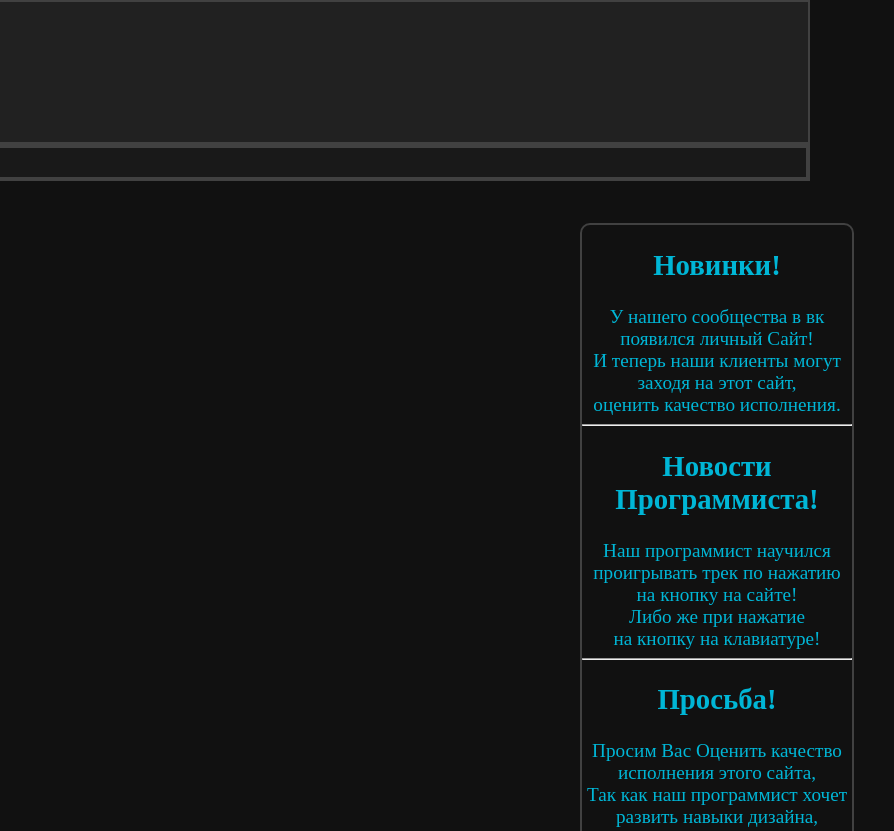
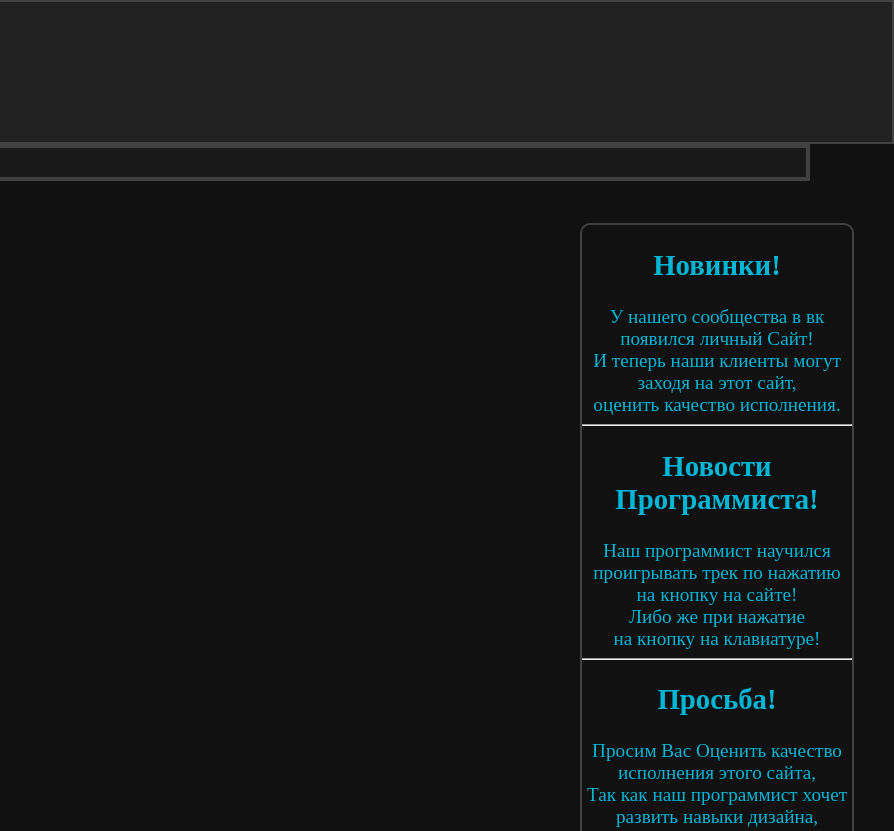
Before and after one commit to WebStudio-Corporation/WebStudio-Corporation.github.io, a plain HTML site: page index.html in a window 1280 px wide. Shown: the top 831 px of the page, 470-1364 px from the left, 894 px wide, since content can reach past the window. Drawn offline with Linux system fonts and the light colour scheme.

Commit message:
ё12
132

```diff
--- a/style.css
+++ b/style.css
@@ -16,6 +16,7 @@ html {
 #webProduct1 {
 	background-color:#212121;
 	border:2px solid #414141;
+	width:1350px;
 	padding:5px;
 	padding-bottom:60px;
 	margin:0px;
```
